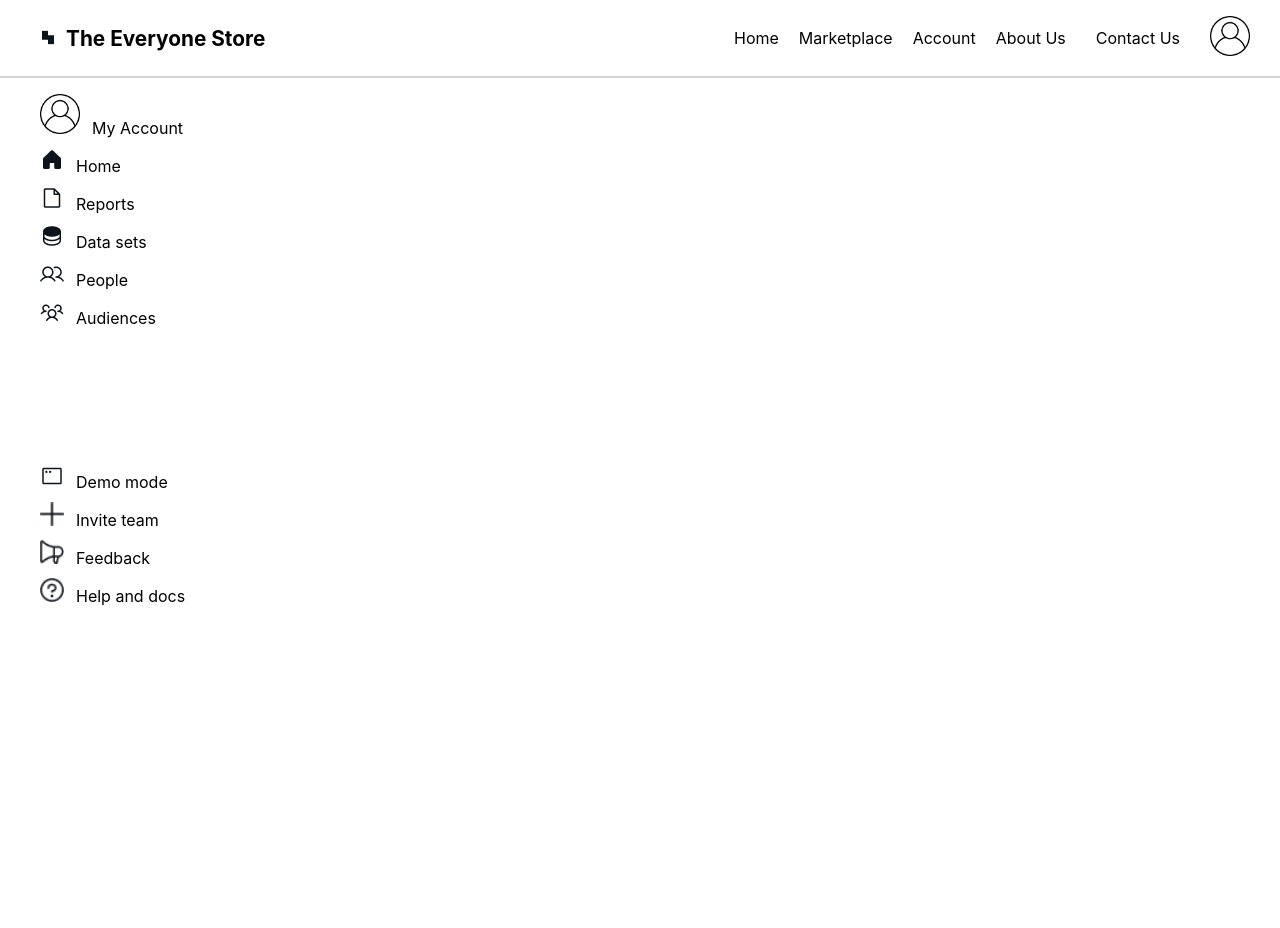
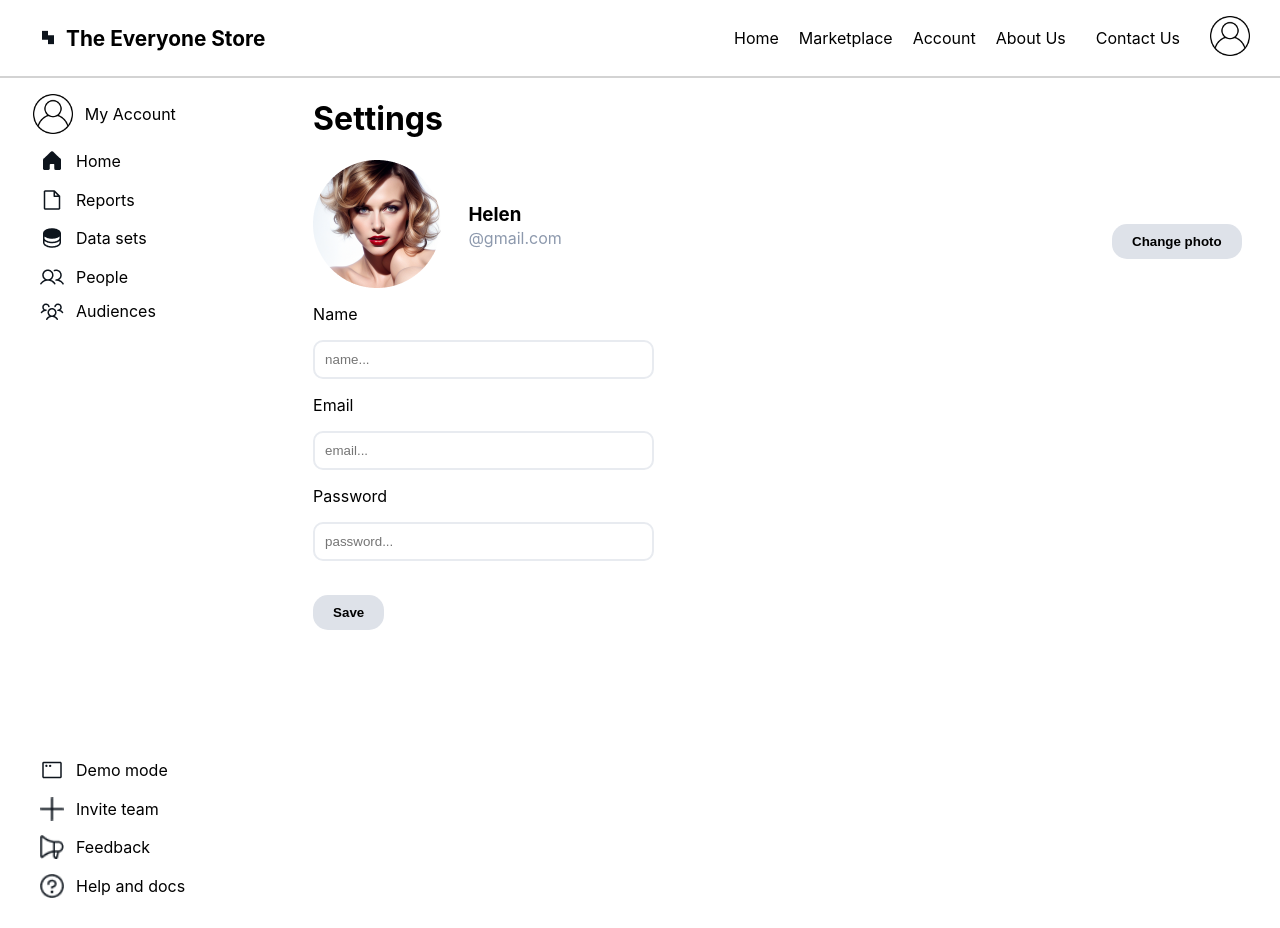
Before and after one commit to simonnilsson90/EksjoSot_Frontend, a React (Create React App) app: page /myAccount in a window 1280 px wide. Before the commit the page ends 800 px from the top, so only its background shows below. Built offline with nearby package versions, Linux system fonts and the light colour scheme.

Commit message:
create MyAccount.js
Co-authored-by: Simon Nilsson <113423928+simonnilsson90@users.noreply.github.com>

```diff
--- /dev/null
+++ b/src/views/MyAccount.css
@@ -0,0 +1,84 @@
+.seperate-divs {
+  display: flex;
+  flex-direction: column;
+  margin-top: 300%;
+}
+.seperate-elements-bottom {
+  display: flex;
+  margin-bottom: 10%;
+}
+.seperate-icons-from-text {
+  margin-right: 12px;
+}
+.list-style {
+  list-style: none;
+}
+.display-align {
+  display: flex;
+  align-items: center;
+}
+.seperate-icons {
+  display: flex;
+  flex-direction: column;
+  margin-bottom: 7%;
+}
+.first-icon {
+  margin-left: -5%;
+}
+.parent-div {
+  display: flex;
+  flex-direction: row;
+}
+.padding-left {
+  padding-left: 10%;
+}
+.start-right {
+  position: absolute;
+  right: 0;
+  margin-right: 3%;
+  padding: 10px 20px;
+  border-radius: 15px;
+  border: none;
+  font-weight: bold;
+  background-color: rgb(222, 226, 233);
+}
+@media screen and (max-width: 768px) {
+  .start-right {
+
+  }
+}
+.container {
+  display: flex;
+  justify-content: flex-end;
+}
+.center-button {
+  display: flex;
+  align-items: center;
+}
+.seperate-text {
+  display: flex;
+  flex-direction: column;
+  margin-left: 8%;
+}
+.seperate-elements-bottom-v2 {
+  margin-bottom: -15%;
+}
+.save-button {
+  margin-top: 10%;
+  font-weight: bold;
+  padding: 10px 20px;
+  border: none;
+  border-radius: 15px;
+  background-color: rgb(222, 226, 233);
+}
+.input-fields {
+  padding: 10px;
+  padding-right: 150px;
+  border-radius: 10px;
+  border-color: rgb(232, 235, 240);
+  border-style: double;
+  display: flex;
+}
+.grey-mail {
+  color: rgb(141, 153, 173);
+}
--- a/src/views/MyAccount.js
+++ b/src/views/MyAccount.js
@@ -9,130 +9,175 @@ import Feedback from "../assets/images/homepage/feedback.png";
 import Help from "../assets/images/homepage/help.png";
 import Invite from "../assets/images/homepage/invite.png";
 import DemoMode from "../assets/images/homepage/demomode.png";
+import "./MyAccount.css";
 
 function MyAccount() {
-  const SeperateDivs = {
-    marginTop: "11%",
-  };
-
-  const SeperateElementsBottom = {
-    marginBottom: "10px",
-    alignItems: "center",
-  };
-  const SeperateIconsFromText = {
-    marginRight: "12px",
-  };
-  const ListStyle = {
-    listStyle: "none",
-  };
-
   return (
-    <div>
-      <ul style={ListStyle}>
-        <li style={SeperateElementsBottom}>
+    <>
+      <div className="parent-div">
+        <div className="display-align">
+          <ul className="list-style">
+            <div className="first-icon">
+              <li className="seperate-elements-bottom">
+                <div className="display-align">
                   <img
                     src={UserPic}
                     width={40}
                     height={40}
                     alt="User Picture"
-            style={SeperateIconsFromText}
+                    className="seperate-icons-from-text"
                   />
                   <a>My Account</a>
+                </div>
               </li>
-        <li style={SeperateElementsBottom}>
+            </div>
+            <li className="seperate-elements-bottom">
+              <div className="display-align">
                 <img
                   src={Home}
                   width={24}
                   height={24}
                   alt="Home Picture"
-            style={SeperateIconsFromText}
+                  className="seperate-icons-from-text"
                 />
                 <a>Home</a>
+              </div>
             </li>
-        <li style={SeperateElementsBottom}>
+            <li className="seperate-elements-bottom">
+              <div className="display-align">
                 <img
                   src={Document}
                   width={24}
                   height={24}
                   alt="Document Picture"
-            style={SeperateIconsFromText}
+                  className="seperate-icons-from-text"
                 />
                 <a>Reports</a>
+              </div>
             </li>
-        <li style={SeperateElementsBottom}>
+            <li className="seperate-elements-bottom">
+              <div className="display-align">
                 <img
                   src={Datasets}
                   width={24}
                   height={24}
                   alt="Datasets Picture"
-            style={SeperateIconsFromText}
+                  className="seperate-icons-from-text"
                 />
                 <a>Data sets</a>
+              </div>
             </li>
-        <li style={SeperateElementsBottom}>
+            <div className="seperate-icons">
+              <li>
+                <div className="display-align">
                   <img
                     src={TwoPeople}
                     width={24}
                     height={24}
                     alt="People Picture"
-            style={SeperateIconsFromText}
+                    className="seperate-icons-from-text"
                   />
                   <a>People</a>
+                </div>
               </li>
-        <li style={SeperateElementsBottom}>
+            </div>
+            <li className="seperate-elements-bottom">
+              <div className="display-align">
                 <img
                   src={ThreePeople}
                   width={24}
                   height={24}
                   alt="Audience Picture"
-            style={SeperateIconsFromText}
+                  className="seperate-icons-from-text"
                 />
                 <a>Audiences</a>
+              </div>
             </li>
-        <div style={SeperateDivs}>
-          <li style={SeperateElementsBottom}>
+
+            <div className="seperate-divs">
+              <li className="seperate-elements-bottom">
+                <div className="display-align">
                   <img
                     src={DemoMode}
                     width={24}
                     height={24}
                     alt="Demo mode Picture"
-              style={SeperateIconsFromText}
+                    className="seperate-icons-from-text"
                   />
                   <a>Demo mode</a>
+                </div>
               </li>
-          <li style={SeperateElementsBottom}>
+              <li className="seperate-elements-bottom">
+                <div className="display-align">
                   <img
                     src={Invite}
                     width={24}
                     height={24}
                     alt="Invite Picture"
-              style={SeperateIconsFromText}
+                    className="seperate-icons-from-text"
                   />
                   <a>Invite team</a>
+                </div>
               </li>
-          <li style={SeperateElementsBottom}>
+              <li className="seperate-elements-bottom">
+                <div className="display-align">
                   <img
                     src={Feedback}
                     width={24}
                     height={24}
                     alt="Feedback Picture"
-              style={SeperateIconsFromText}
+                    className="seperate-icons-from-text"
                   />
                   <a>Feedback</a>
+                </div>
               </li>
-          <li style={SeperateElementsBottom}>
+              <li className="seperate-elements-bottom">
+                <div className="display-align">
                   <img
                     src={Help}
                     width={24}
                     height={24}
                     alt="Help and docs Picture"
-              style={SeperateIconsFromText}
+                    className="seperate-icons-from-text"
                   />
                   <a>Help and docs</a>
+                </div>
               </li>
             </div>
           </ul>
         </div>
+        <div className="padding-left">
+          <h1>Settings</h1>
+          <div className="center-button">
+            <img src={Girl} />
+            <div className="seperate-text">
+              <h3 className="seperate-elements-bottom-v2">Helen</h3>
+              <p className="grey-mail">@gmail.com</p>
+            </div>
+            <div className="container">
+              <button className="start-right">Change photo</button>
+            </div>
+          </div>
+          <p>Name</p>
+          <input placeholder="name..." className="input-fields"></input>
+          <p>Email</p>
+          <input
+            placeholder="email..."
+            type="email"
+            className="input-fields"
+          ></input>
+          <p>Password</p>
+          <input
+            placeholder="password..."
+            type="password"
+            className="input-fields"
+          ></input>
+          <div>
+            <button className="save-button">Save</button>
+          </div>
+        </div>
+      </div>
+    </>
   );
 }
 
```
Also changed, not shown: 1 other file (tests, documents, lock files or other folders). Lines whose indentation alone changed are shown as unchanged.
